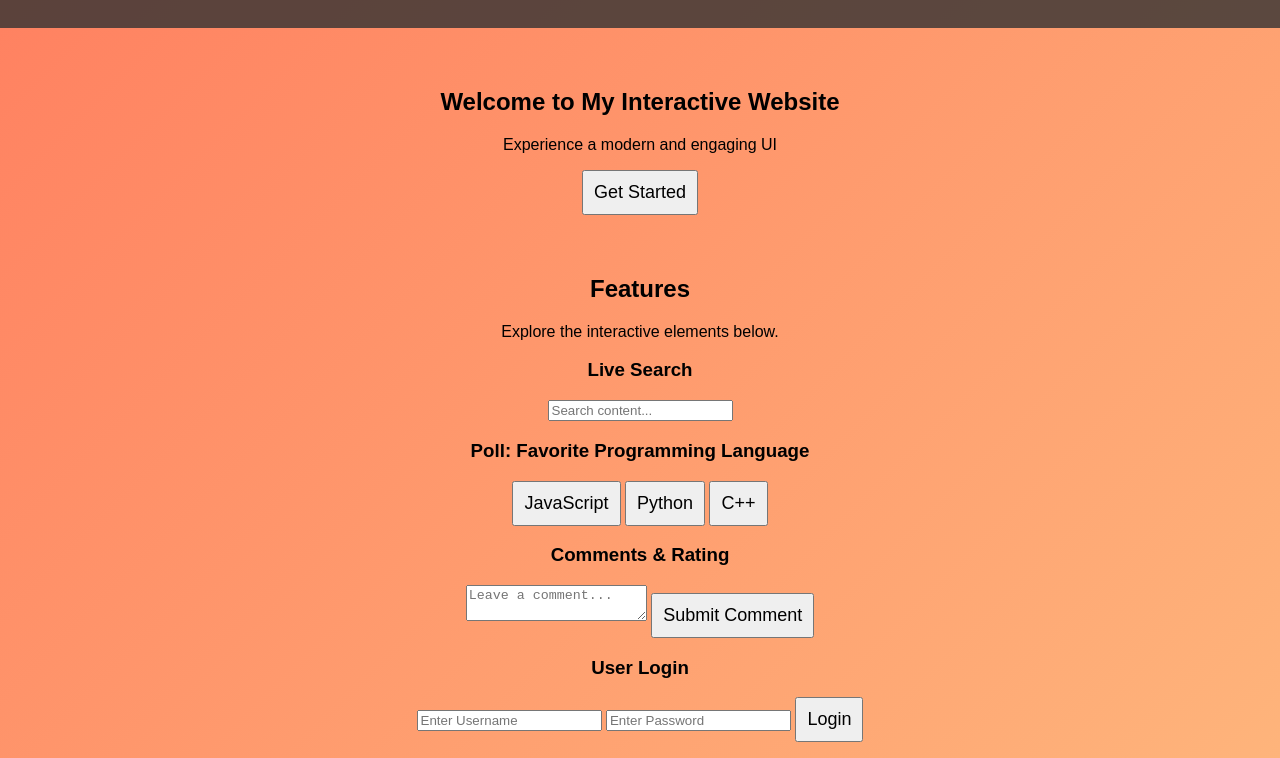
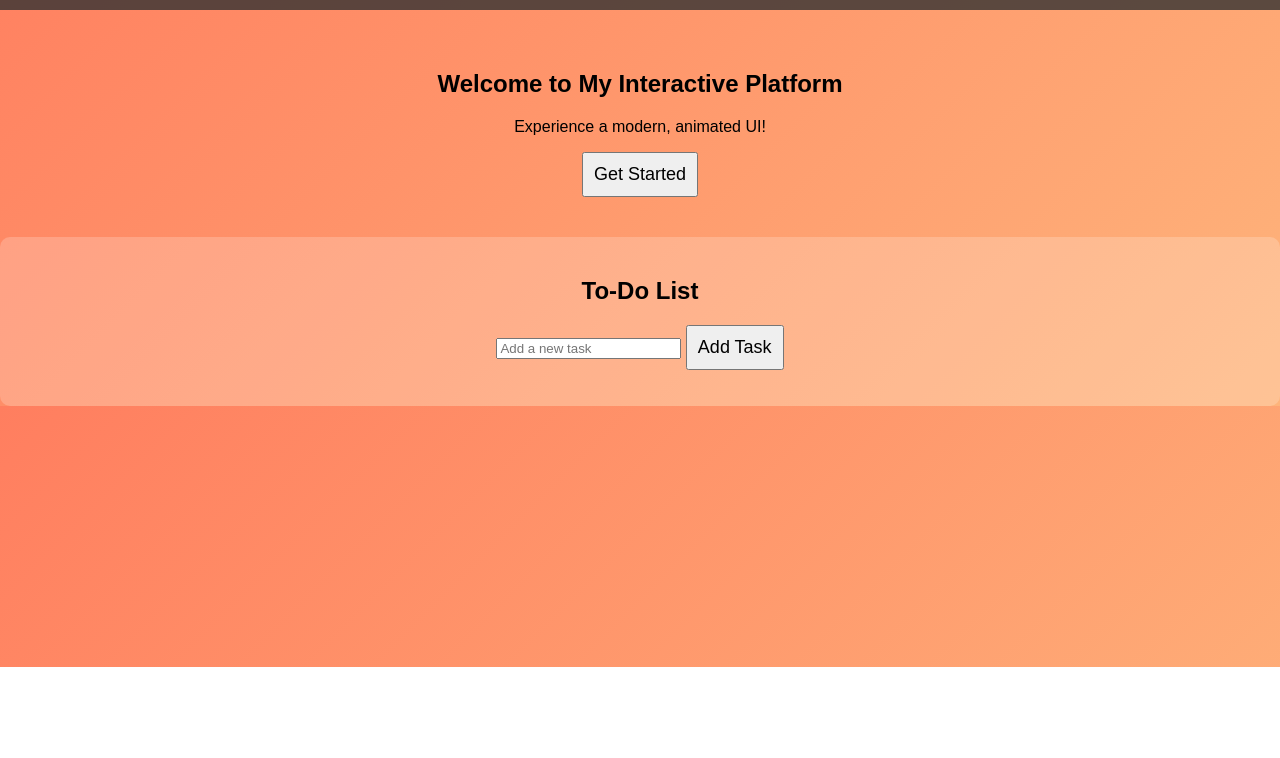
Before and after one commit to ykn1223/USER-INTERFACE, a plain HTML site: page index.html in a window 1280 px wide. Shown: the part 133-891 px from the top of the page. After the commit the page ends 800 px from the top, so only its background shows below. Drawn offline with Linux system fonts and the light colour scheme.

Commit message:
Update index.html

```diff
--- a/index.html
+++ b/index.html
@@ -1,18 +1,9 @@
 <!DOCTYPE html>
 <html lang="en">
 <head>
-    <!-- Google tag (gtag.js) -->
-<script async src="https://www.googletagmanager.com/gtag/js?id=G-2YSNE23E5Q"></script>
-<script>
-  window.dataLayer = window.dataLayer || [];
-  function gtag(){dataLayer.push(arguments);}
-  gtag('js', new Date());
-
-  gtag('config', 'G-2YSNE23E5Q');
-</script>
     <meta charset="UTF-8">
     <meta name="viewport" content="width=device-width, initial-scale=1.0">
-    <title>Professional Interactive Website</title>
+    <title>Colorful Interactive Website</title>
     <link rel="stylesheet" href="style.css">
 </head>
 <body>
@@ -20,44 +11,22 @@
         <h1>My Website</h1>
         <ul>
             <li><a href="#">Home</a></li>
-            <li><a href="#">About</a></li>
-            <li><a href="#">Contact</a></li>
+            <li><a href="#">To-Do List</a></li>
             <li><button id="themeToggle">Toggle Theme</button></li>
         </ul>
     </nav>
 
     <section class="hero">
-        <h2>Welcome to My Interactive Website</h2>
-        <p>Experience a modern and engaging UI</p>
+        <h2>Welcome to My Interactive Platform</h2>
+        <p>Experience a modern, animated UI!</p>
         <button id="ctaButton">Get Started</button>
     </section>
 
-    <section class="features">
-        <h2>Features</h2>
-        <p>Explore the interactive elements below.</p>
-
-        <h3>Live Search</h3>
-        <input type="text" id="searchBox" placeholder="Search content...">
-        <div id="searchResults"></div>
-
-        <h3>Poll: Favorite Programming Language</h3>
-        <button onclick="vote('JavaScript')">JavaScript</button>
-        <button onclick="vote('Python')">Python</button>
-        <button onclick="vote('C++')">C++</button>
-        <p id="pollResults"></p>
-
-        <h3>Comments & Rating</h3>
-        <textarea id="commentBox" placeholder="Leave a comment..."></textarea>
-        <button onclick="submitComment()">Submit Comment</button>
-        <div id="commentsSection"></div>
-    </section>
-
-    <section class="auth">
-        <h3>User Login</h3>
-        <input type="text" id="username" placeholder="Enter Username">
-        <input type="password" id="password" placeholder="Enter Password">
-        <button onclick="login()">Login</button>
-        <p id="loginStatus"></p>
+    <section class="todo">
+        <h2>To-Do List</h2>
+        <input type="text" id="taskInput" placeholder="Add a new task">
+        <button onclick="addTask()">Add Task</button>
+        <ul id="taskList"></ul>
     </section>
 
     <script src="script.js"></script>
```
